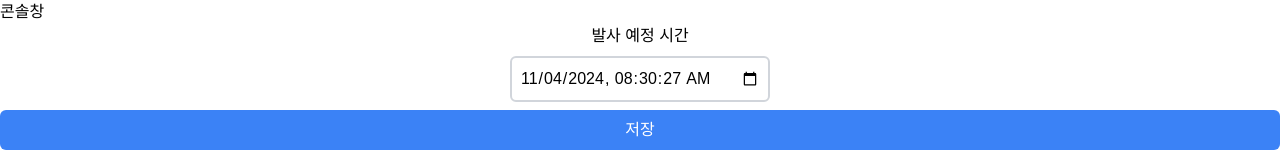
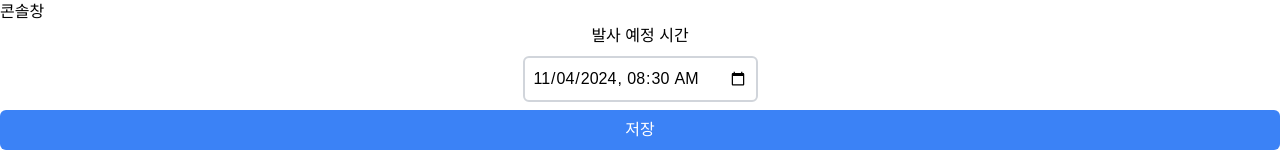
Before and after one commit to hetarho/una-stella, a Next.js app: page /admin in a window 1280 px wide. Shown: the top 152 px of the page. Built offline with nearby package versions, Linux system fonts and the light colour scheme; no server answers; the database is empty.

Commit message:
[ADD]시간 안맞는 부분 수정

```diff
--- a/app/admin/page.tsx
+++ b/app/admin/page.tsx
@@ -29,6 +29,16 @@ export default function AdminPage() {
     await setDoc(docRef, { time: launchTime });
   };
 
+  const formatDateTimeLocal = (date: Date) => {
+    const year = date.getFullYear();
+    const month = String(date.getMonth() + 1).padStart(2, "0");
+    const day = String(date.getDate()).padStart(2, "0");
+    const hours = String(date.getHours()).padStart(2, "0");
+    const minutes = String(date.getMinutes()).padStart(2, "0");
+
+    return `${year}-${month}-${day}T${hours}:${minutes}`;
+  };
+
   return (
     <div>
       <div>콘솔창</div>
@@ -38,7 +48,7 @@ export default function AdminPage() {
           <input
             className="border-2 border-gray-300 rounded-md p-2 text-black"
             type="datetime-local"
-            value={launchTime.toISOString().slice(0, -1)}
+            value={formatDateTimeLocal(launchTime)}
             onChange={handleLaunchTimeChange}
           />
           <button
--- a/app/page.tsx
+++ b/app/page.tsx
@@ -8,7 +8,7 @@ import { doc, getDoc } from "firebase/firestore/lite";
 import { db } from "@/firebaseConfig";
 
 export default function Home() {
-  const [launchTime, setLaunchTime] = useState<Date>(new Date());
+  const [launchTime, setLaunchTime] = useState<Date>();
 
   useEffect(() => {
     const fetchLaunchTime = async () => {
@@ -17,8 +17,7 @@ export default function Home() {
         const docSnap = await getDoc(docRef);
         if (docSnap.exists()) {
           const utcDate = docSnap.data().time.toDate();
-          // UTC를 KST로 변환 (UTC+9)
-          const kstDate = new Date(utcDate.getTime() + 9 * 60 * 60 * 1000);
+          const kstDate = new Date(utcDate.getTime());
           setLaunchTime(kstDate);
         }
       } catch (error) {
@@ -64,7 +63,7 @@ export default function Home() {
           <div>
             <div className="text-lg">발사까지 남은시간</div>
             <div className="text-5xl">
-              <Timer startTime={launchTime} />
+              <Timer startTime={launchTime ?? new Date()} />
             </div>
           </div>
         </div>
```
